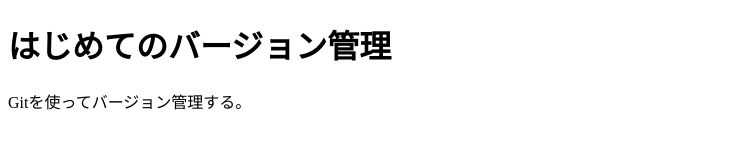
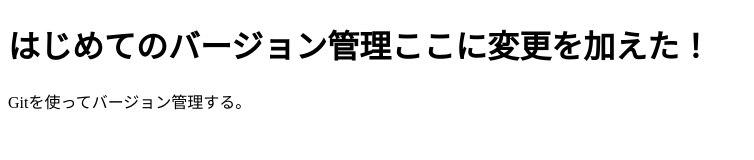
Before and after one commit to akiranet0923/aaa, a plain HTML site: page index.html in a window 1280 px wide. Shown: the whole page, without its empty margins (0-754 px from the left). Drawn offline with Linux system fonts and the light colour scheme.

Commit message:
2nd commit

```diff
--- a/index.html
+++ b/index.html
@@ -5,7 +5,7 @@
         <title>Gitチュートリアル</title>
     </head>
     <body>
-        <h1>はじめてのバージョン管理</h1>
+        <h1>はじめてのバージョン管理ここに変更を加えた！</h1>
         <p>Gitを使ってバージョン管理する。</p>
     </body>
 </html>
```
